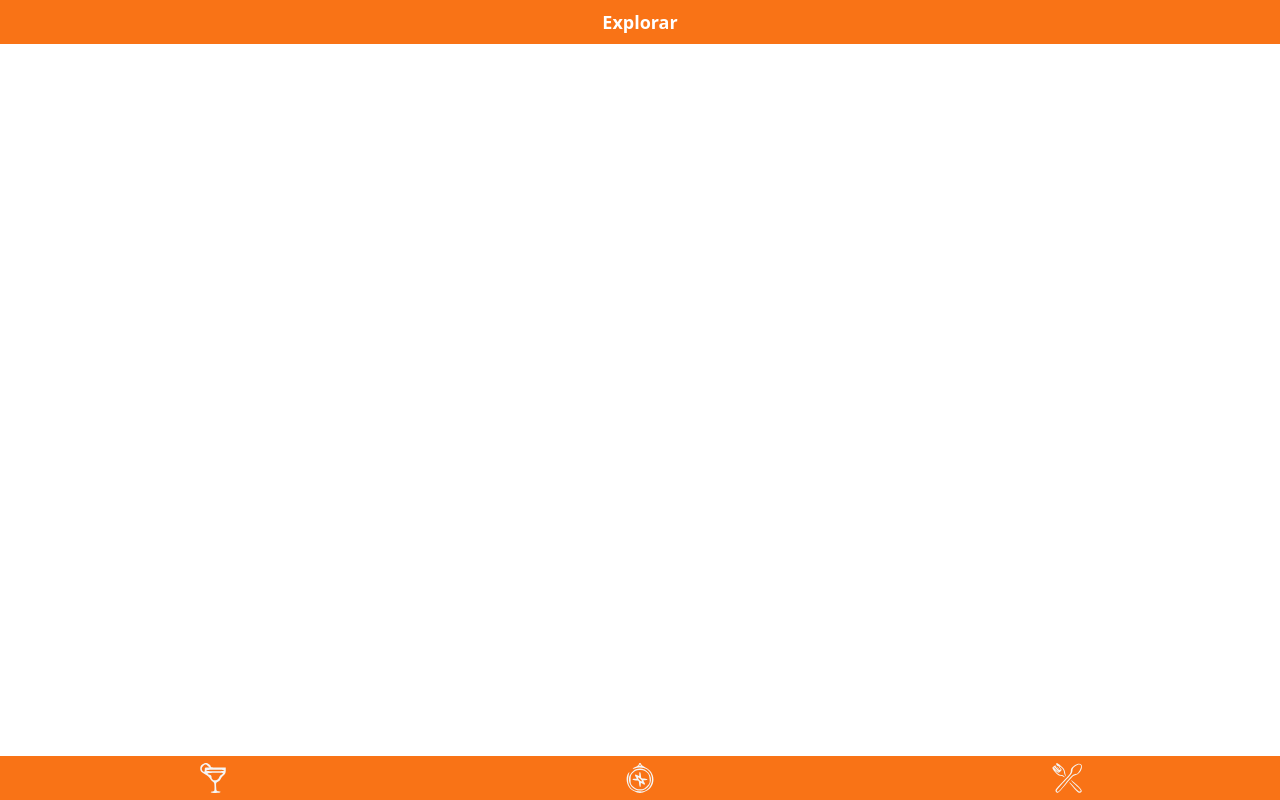
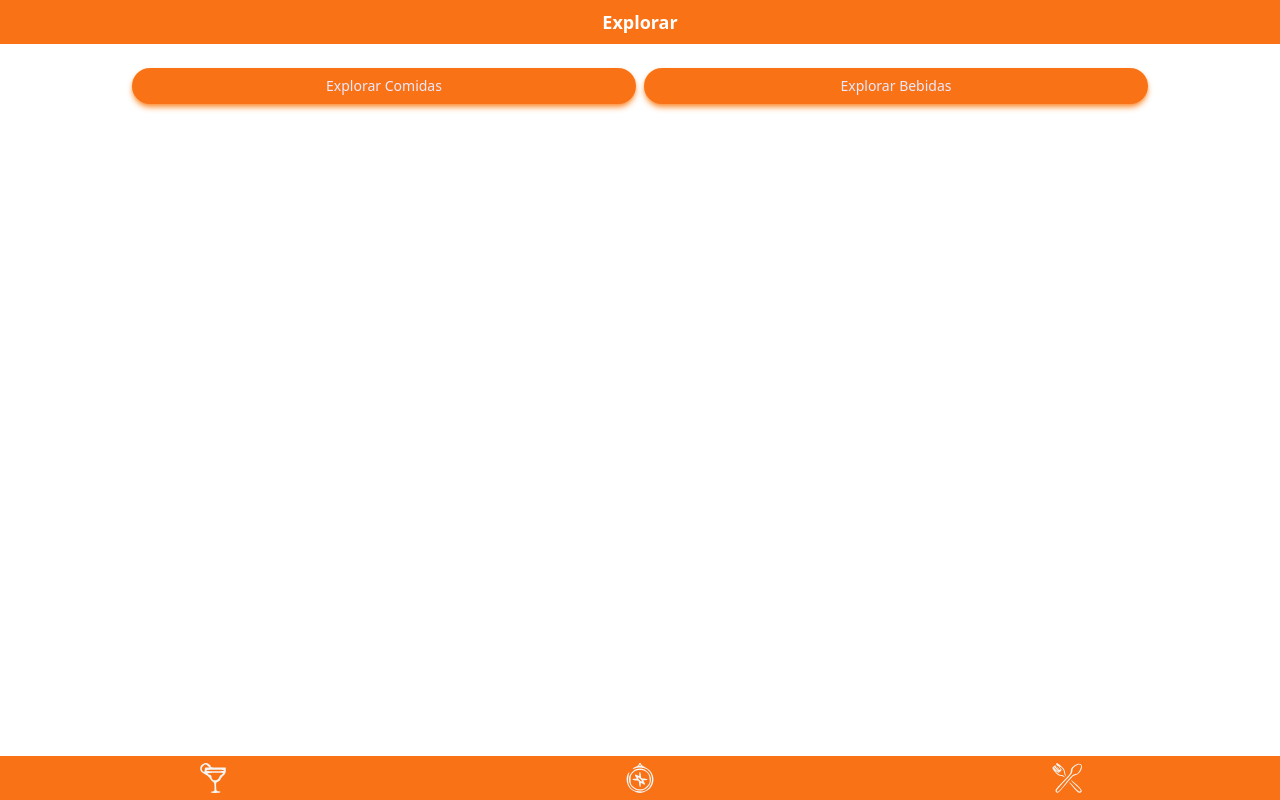
Before and after one commit to eemr3/recipes-app, a React (Create React App) app: page /explore in a window 1280 px wide. Built offline with nearby package versions, Linux system fonts and the light colour scheme.

Commit message:
feat(Explore): cria tela de explorar

```diff
--- a/src/pages/Explore/index.js
+++ b/src/pages/Explore/index.js
@@ -1,11 +1,35 @@
 import React from 'react';
+import { useHistory } from 'react-router-dom';
 import Header from '../../components/Header';
 import Footer from '../../components/Footer';
 
 function Explore() {
+  const history = useHistory();
   return (
     <div>
       <Header title="Explorar" />
+      <div className="flex items-center justify-center mt-5 container max-w-5xl mx-auto">
+        <button
+          type="button"
+          className="px-6 py-2 text-sm transition-colors duration-300
+            rounded-full shadow-md text-violet-100 bg-orange-500
+            hover:bg-orange-600 shadow-orange-400 w-full m-1"
+          onClick={ () => history.push('/explore-foods') }
+        >
+          Explorar Comidas
+
+        </button>
+        <button
+          type="button"
+          className="px-6 py-2 text-sm transition-colors duration-300
+            rounded-full shadow-md text-violet-100 bg-orange-500
+            hover:bg-orange-600 shadow-orange-400 w-full m-1"
+          onClick={ () => history.push('/explore-drinks') }
+        >
+          Explorar Bebidas
+
+        </button>
+      </div>
       <Footer />
     </div>
   );
```
